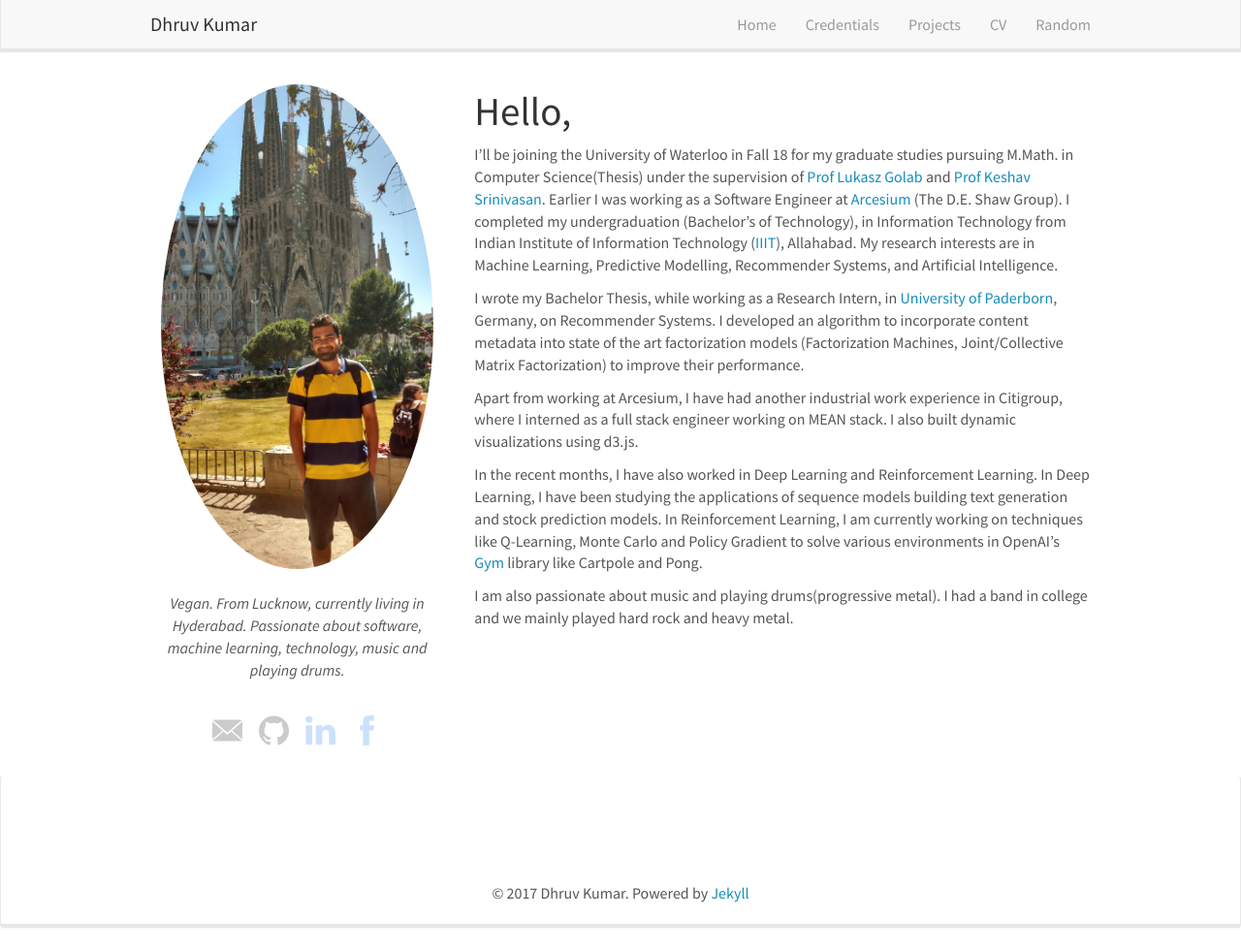
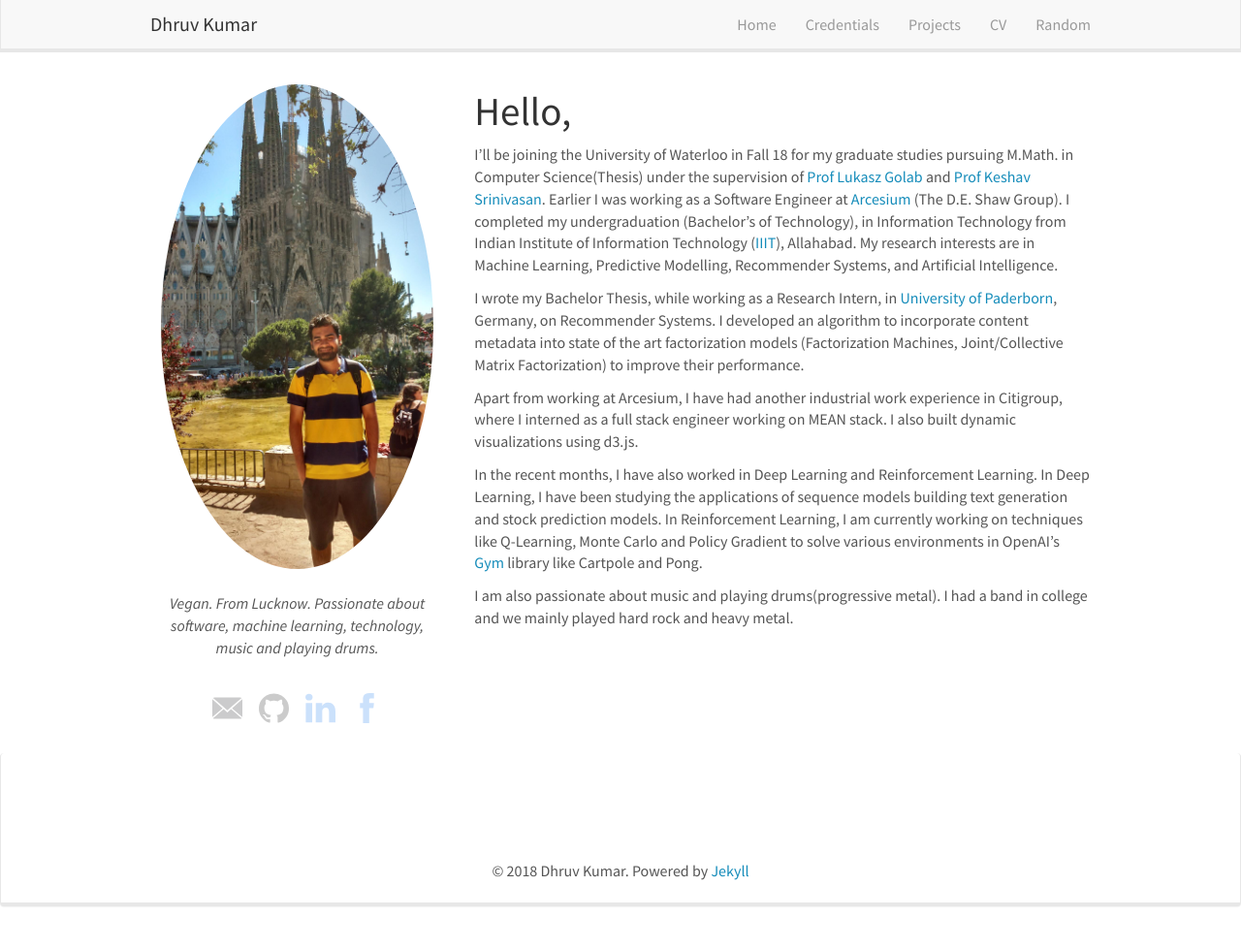
Before and after one commit to ddhruvkr/ddhruvkr.github.io, a Jekyll site: the page built from _pages/home.md, in a window 1280 px wide and 979 px high. Shown: the whole window at 97% size. Built offline with Jekyll 4.4.1, drawn with Linux system fonts in a browser that asks for light colours; nearby versions of some CDN libraries.

Commit message:
updating random

```diff
--- a/_data/news.yml
+++ b/_data/news.yml
@@ -1,3 +1,5 @@
+- headline: "A blog post I wrote on veganism primarilty for folks at Arcesium <a href='https://medium.com/@dhruvkumararora/veganism-a-lifestyle-of-compassion-sustainability-and-health-b1b96c444dd1'>Veganism — A Lifestyle of Compassion, Sustainability, and Health</a>."
+
 - headline: "Learning from itself <a href='hhttps://deepmind.com/blog/alphago-zero-learning-scratch/'>Alpha Go Zero</a>."
 
 - headline: "Elon musk proposes city to city travel in under an hour <a href='https://www.youtube.com/watch?v=zqE-ultsWt0'>BFR Youtube</a>."
--- a/_includes/footer.html
+++ b/_includes/footer.html
@@ -4,7 +4,7 @@
 	  <div class="row">
 		<div class="col-sm-12">
 
-		  <p>&copy 2017 Dhruv Kumar.
+		  <p>&copy 2018 Dhruv Kumar.
 		  Powered by <a href="https://jekyllrb.com">Jekyll</a></p>
 
 		   <p>  </p><p>
--- a/_includes/me.html
+++ b/_includes/me.html
@@ -1,7 +1,7 @@
 <div style="text-align: center;">
 	<img src="{{ site.url }}{{ site.baseurl }}/dhruv.jpg" class="img-responsive img-circle" />
 	<div>
-		<p><i>Vegan. From Lucknow, currently living in Hyderabad. Passionate about software, machine learning, technology, music and playing drums.</i></p>
+		<p><i>Vegan. From Lucknow. Passionate about software, machine learning, technology, music and playing drums.</i></p>
 	</div>
 	<div class="center-block socialfoot" id="socialButtons">
         <a href="mailto:ddhruvkr@gmail.com"><img class="socialicon social-fade" src="{{ site.url }}{{ site.baseurl }}/images/social/close-envelope.svg"/></a>
```
